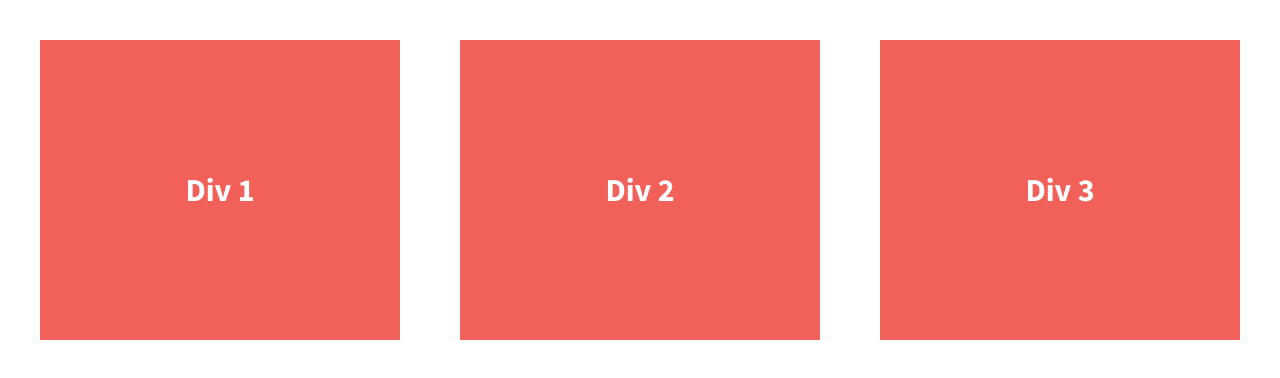
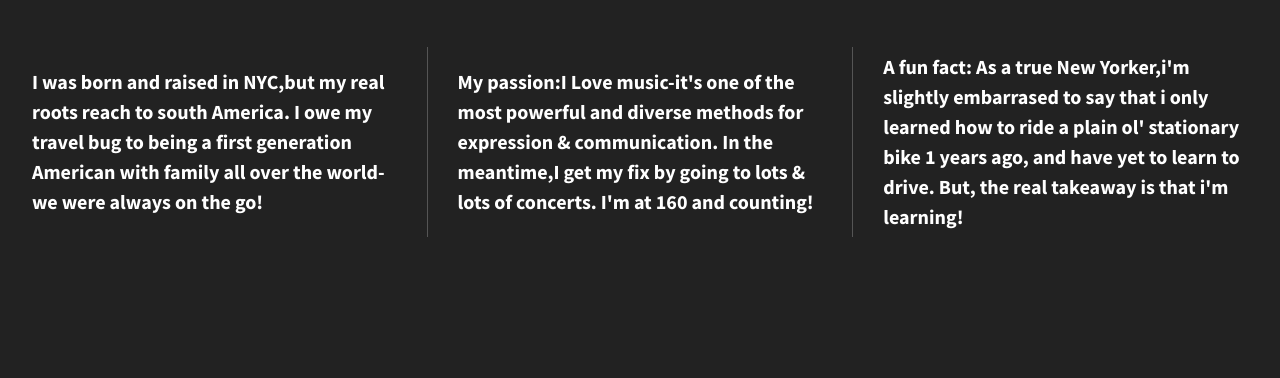
Before and after one commit to fafatim/experiment, a plain HTML site: page 206-divs-flexbox-starter/index.html in a window 1280 px wide. Drawn offline with nearby package versions, Linux system fonts and the light colour scheme.

Commit message:
flexbox added to the div

```diff
--- a/206-divs-flexbox-starter/css/main.css
+++ b/206-divs-flexbox-starter/css/main.css
@@ -97,15 +97,18 @@ textarea {
 
 
 html {
-  background-color: #fff;
+  background-color: #222;
   height: 100%;
+  width: 100%;
+
 }
 
 body {
   font-family: 'Source Sans Pro', sans-serif;
   padding: 2em;
-  font-size: 1.25em;
+  color: #fff;
   height: 100%;
+  font-weight: 700;
 }
 
 .wrapper {
@@ -113,20 +116,25 @@ body {
   font-weight: 700;
   display: flex;
   justify-content: space-between;
-
+  flex-flow: row wrap;
+   align-items: center;
 }
 
 .div-1, .div-2, .div-3 {
   /*give the divs a width of 30%, add display:flex, set justify-content and align-items to center*/
   color: #fff;
   line-height: 1.5em;
-  font-size: 1.6em;
-  background-color: #f16059;
-  height: 300px;
+  font-size: 1.25em;
+  height: auto;
   display: flex;
-  width: 30%;
+  /* width: 30%; */
   justify-content: center;
   align-items: center;
+
+}
+.wrapper span {
+  font-family: 'Lora', sans-serif;
+  font-size: 1.3em;
 }
 
 
@@ -212,6 +220,17 @@ body {
    Modify as content requires.
    ========================================================================== */
 
+   @media all and (min-width: 1200px) {
+    .div-1, .div-2, .div-3 {
+      flex-basis: 30%;
+    }
+
+    .div-1, .div-2 {
+      border-right: 1px solid #555;
+      padding-right: 30px;
+    }
+}
+
 @media print,
        (-webkit-min-device-pixel-ratio: 1.25),
        (min-resolution: 1.25dppx),
--- a/206-divs-flexbox-starter/index.html
+++ b/206-divs-flexbox-starter/index.html
@@ -23,13 +23,13 @@
 
         <section class="wrapper">
             <div class="div-1">
-                Div 1
+                <p>I was born and raised in NYC,but my real roots reach to south America. I owe my travel bug to being a first generation American with family all over the world-we were always on the go!</p>
             </div>
             <div class="div-2">
-                Div 2
+                <p>My passion:I Love music-it's one of the most powerful and diverse methods for expression & communication. In the meantime,I get my fix by going to lots & lots of concerts. I'm at 160 and counting!</p>
             </div>
             <div class="div-3">
-                Div 3
+                <p>A fun fact: As a true New Yorker,i'm slightly embarrased to say that i only learned how to ride a plain ol' stationary bike 1 years ago, and have yet to learn to drive. But, the real takeaway is that i'm learning!</p>
             </div>
         </section>
 
```
